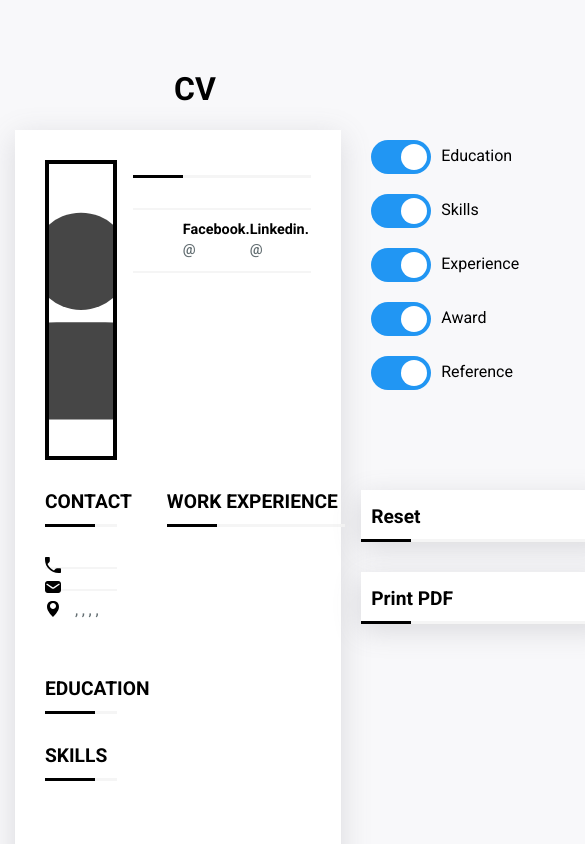
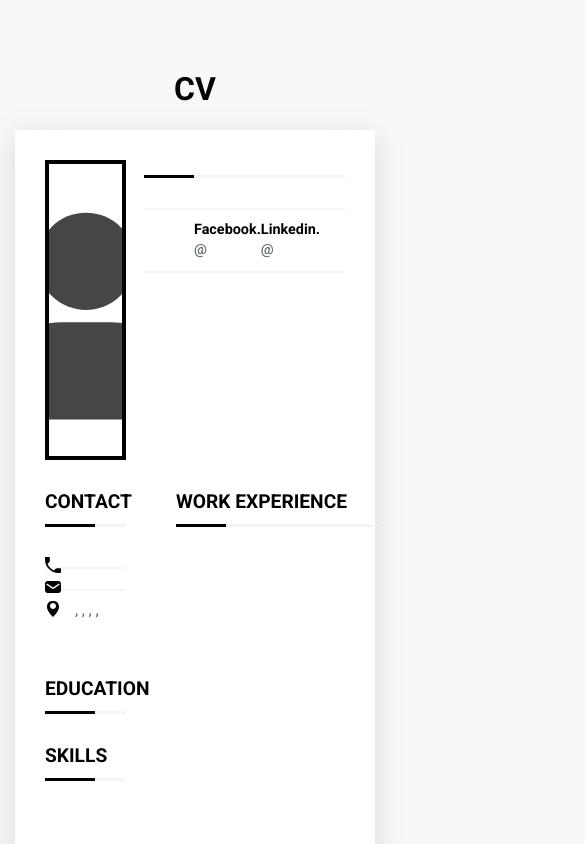
Before and after one commit to TolikaTolika123/cv-application, a React (Create React App) app: page / in a window 390 px wide. Shown: the top 844 px of the page, 585 px wide, since content can reach past the window. Built offline with nearby package versions, Linux system fonts and the light colour scheme.

Commit message:
add pdf printing

```diff
--- a/package.json
+++ b/package.json
@@ -10,6 +10,7 @@
     "react": "^17.0.2",
     "react-dom": "^17.0.2",
     "react-scripts": "5.0.0",
+    "react-to-print": "^2.14.4",
     "sass": "^1.49.9",
     "uniqid": "^5.4.0",
     "web-vitals": "^2.1.4"
--- a/src/App.js
+++ b/src/App.js
@@ -1,10 +1,12 @@
-import React, { useState } from 'react';
+import React, { useState, useRef } from 'react';
 import './styles/index.scss';
 import CV from './components/CV';
 import CVOptions from './components/CVOptions';
-import defaultImg from './images/default-image.svg'
+import defaultImg from './images/default-image.svg';
 
 function App() {
+  const componentRef = useRef();
+
   // Sections
 
   const [experience, setExperience] = useState(true);
@@ -57,8 +59,8 @@ function App() {
 
   const cv = {
     image,
-    overview: {firstName, lastName, profession, about, facebook, linkedin},
-    contact: { phone, email, adress, city, region, postZip, country},
+    overview: { firstName, lastName, profession, about, facebook, linkedin },
+    contact: { phone, email, adress, city, region, postZip, country },
     education: cvEducation,
     skills: cvSkills,
     experienceList,
@@ -68,12 +70,12 @@ function App() {
 
   const setCv = {
     setImage,
-    setOverview: { setFirstName, setLastName, setProfession, setAbout, setFacebook, setLinkedin},
-    setContact: { setPhone, setEmail, setAdress, setCity, setRegion, setPostZip, setCountry},
+    setOverview: { setFirstName, setLastName, setProfession, setAbout, setFacebook, setLinkedin },
+    setContact: { setPhone, setEmail, setAdress, setCity, setRegion, setPostZip, setCountry },
     setEducation: setCvEducation,
     setSkills: setCvSkills,
     setExperienceList,
-    setAward: {setAward: setAwardTitle, setCorp: setAwardCorp, setAbout: setAboutAward},
+    setAward: { setAward: setAwardTitle, setCorp: setAwardCorp, setAbout: setAboutAward },
     setReferences
   }
 
@@ -112,8 +114,9 @@ function App() {
     <div className="App">
       <h1>CV</h1>
       <div className="cv__container">
-        <CV setCv={setCv} cv={cv} sections={sections} />
-        <CVOptions reset={reset} sections={sections} setSections={setSections} />
+        <CV setCv={setCv} cv={cv} sections={sections} ref={componentRef}/>
+        <CVOptions componentRef={componentRef} reset={reset} sections={sections} setSections={setSections} />
+
       </div>
     </div>
   );
--- a/src/components/CV-Footer/CVReference/CVReference.jsx
+++ b/src/components/CV-Footer/CVReference/CVReference.jsx
@@ -1,5 +1,4 @@
 import React, {useState} from 'react'
-import uniqid from 'uniqid'
 import ReferenceItem from '../../UI/ReferenceItem'
 import EditBtn from '../../UI/EditBtn'
 import CVReferencePopup from './CVReferencePopup'
--- a/src/components/CV-Header/CVImage.jsx
+++ b/src/components/CV-Header/CVImage.jsx
@@ -1,15 +1,13 @@
-import React, { useState } from 'react'
-import imgLink from '../../images/default-image.svg';
+import React from 'react'
 
 const CVImage = ({image, setImage}) => {
   return (
     <div className="cv__image">
       <img src={image} alt="Not found" />
       <input
-        title='Select Image'
+      value=''
         type="file"
         name="myImage"
-        alt='d'
         onChange={(event) => {
           event.target.files[0].arrayBuffer().then(buf => {
             const blob = new Blob([buf], { type: 'image/png' });
--- a/src/components/CV-Main/CVEducation/CVEducation.jsx
+++ b/src/components/CV-Main/CVEducation/CVEducation.jsx
@@ -1,6 +1,5 @@
 import React, {useState} from 'react'
 import EducationItem from '../../UI/EducationItem'
-import uniqid from 'uniqid';
 import EditBtn from '../../UI/EditBtn'
 import CVEducationPopup from './CVEducationPopup';
 
--- a/src/components/CV-Main/CVSkills/CVSkills.jsx
+++ b/src/components/CV-Main/CVSkills/CVSkills.jsx
@@ -1,5 +1,4 @@
 import React, { useState } from 'react'
-import uniqid from 'uniqid'
 import SkillItem from '../../UI/SkillItem'
 import EditBtn from '../../UI/EditBtn'
 import CVSkillsPopup from './CVSkillsPopup'
--- a/src/components/CV.jsx
+++ b/src/components/CV.jsx
@@ -3,14 +3,14 @@ import CVHeader from './CV-Sections/CVHeader'
 import CVMain from './CV-Sections/CVMain'
 import CVFooter from './CV-Sections/CVFooter'
 
-const CV = ({sections, cv, setCv}) => {
+const CV = React.forwardRef(({sections, cv, setCv}, ref) => {
   return (
-    <div className='cv'>
+    <div ref={ref} className='cv'>
       <CVHeader cv={cv} setCv={setCv}/>
       <CVMain sections={sections} cv={cv} setCv={setCv}/>
       <CVFooter sections={sections} cv={cv} setCv={setCv}/>
     </div>
   )
-}
+});
 
 export default CV
--- a/src/components/CVOptions.jsx
+++ b/src/components/CVOptions.jsx
@@ -1,9 +1,9 @@
 import React from 'react';
 import OptionsBtn from './UI/OptionsBtn';
 import ToggleSection from './UI/ToggleSection';
-import defaultImg from '../images/default-image.svg'
+import ReactToPrint from 'react-to-print';
 
-const CVOptions = ({sections, setSections, reset}) => {
+const CVOptions = ({sections, setSections, reset, componentRef}) => {
   return (
     <div className='cv__options'>
       <div className="cv__options-sections">
@@ -18,7 +18,11 @@ const CVOptions = ({sections, setSections, reset}) => {
         text="Reset"
         onClick={reset}
         />
-        <OptionsBtn text="Print PDF" />
+
+        <ReactToPrint
+        trigger={() => <OptionsBtn text="Print PDF" />}
+        content={() => componentRef.current}
+      />
       </div>
     </div>
   )
--- a/src/styles/index.scss
+++ b/src/styles/index.scss
@@ -51,11 +51,11 @@ body {
 }
 
 .cv {
-  flex: 1 1 0;
   background-color: #fff;
   box-shadow: $regularShadow;
   text-align-last: left;
   padding: 30px;
+  width: 950px;
   &__options {
     padding: 10px 0;
   }
@@ -290,3 +290,15 @@ body {
     }
   }
 }
+
+@media (max-width: 1270px) {
+  .cv__container {
+    flex-wrap: wrap;
+    justify-content: center;
+    gap: 100px;
+  }
+  .cv__options {
+    display: flex;
+    gap: 75px;
+  }
+}
--- a/src/styles/sections/skills.scss
+++ b/src/styles/sections/skills.scss
@@ -10,6 +10,7 @@
     @include regularText;
     margin-bottom: 20px;
     display: flex;
+    gap: 5px;
     justify-content: space-between;
     align-items: center;
     progress {
```
Also changed, not shown: 1 other file (tests, documents, lock files or other folders).
